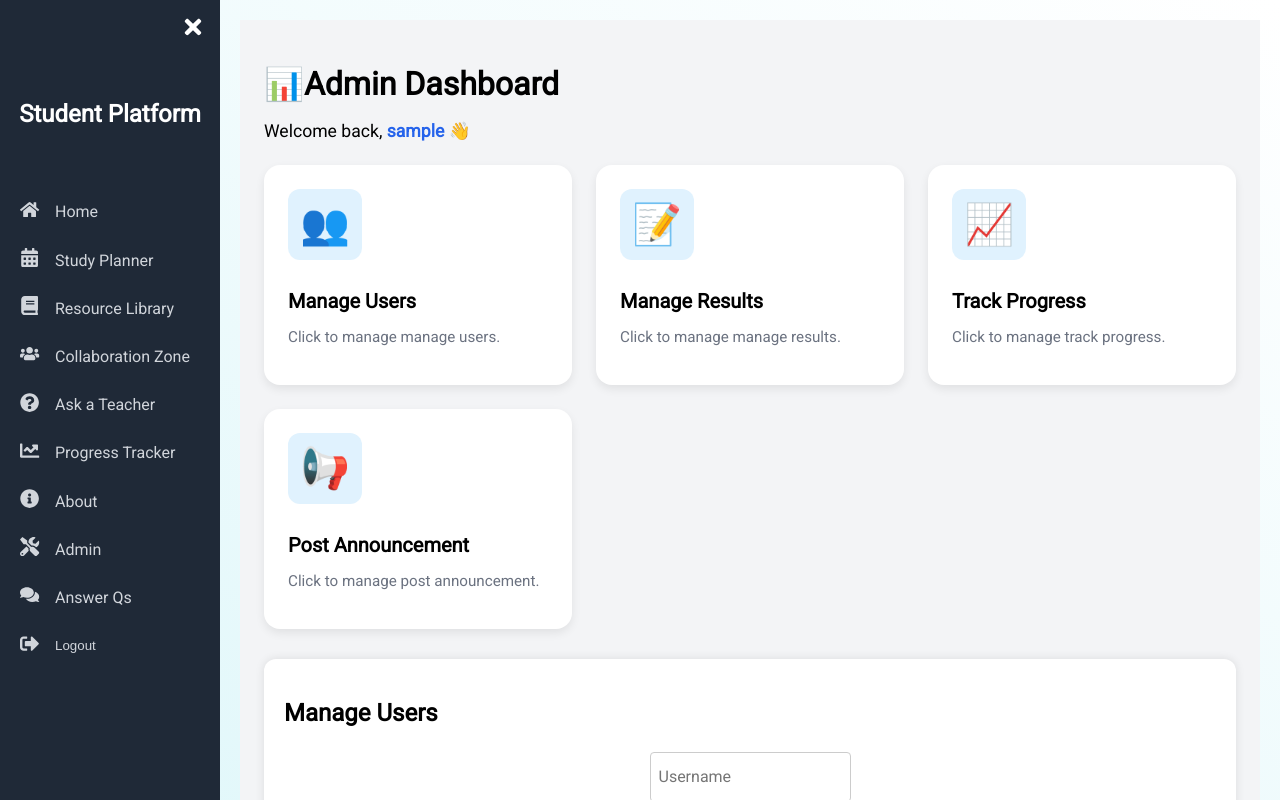
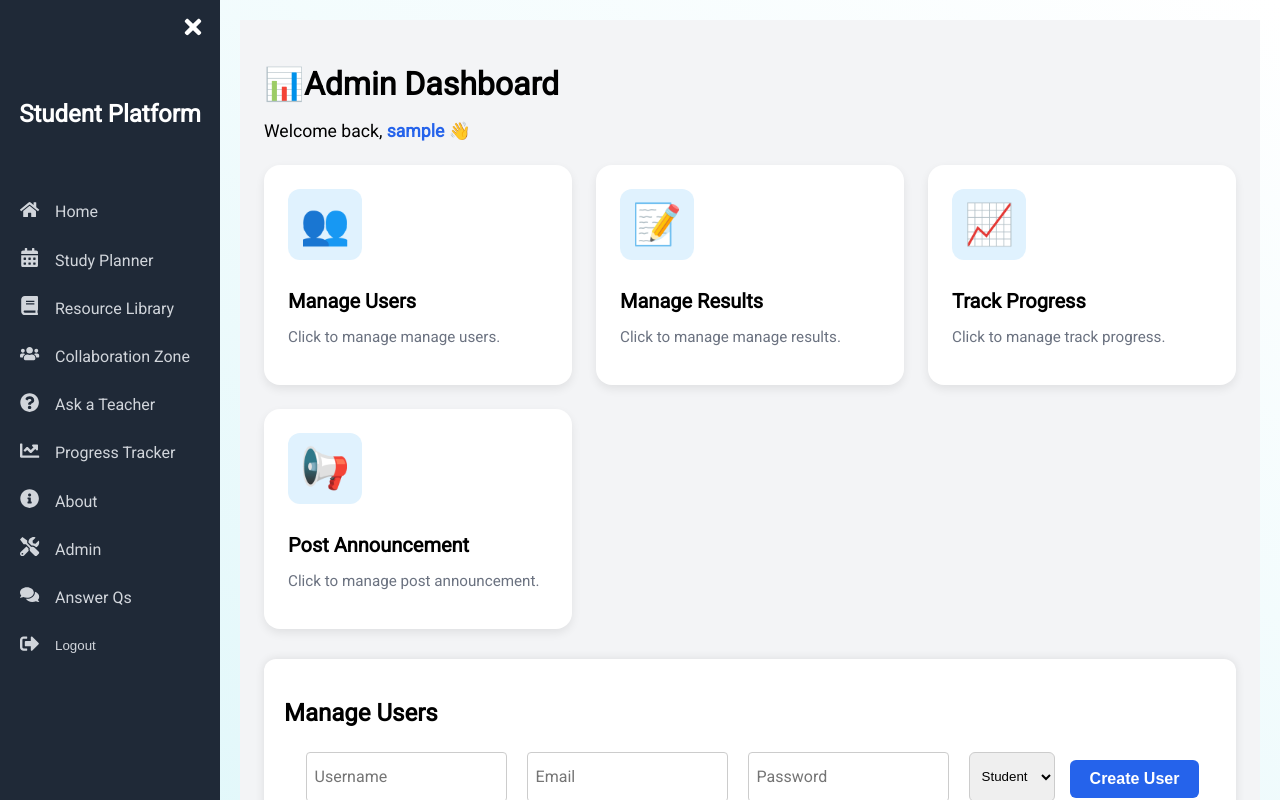
Before and after one commit to DenethDilpahan/mern-student-success, a React (Create React App) app in the folder frontend/: page /admin in a window 1280 px wide. Built offline with nearby package versions, Linux system fonts and the light colour scheme; no server answers; sample sign-in values are in the browser's storage.

Commit message:
form alignment fixing

```diff
--- a/frontend/src/components/ManageResults.jsx
+++ b/frontend/src/components/ManageResults.jsx
@@ -65,7 +65,7 @@ const ManageResults = () => {
   return (
     <div>
       <h2>Manage Results</h2>
-      <div className="manageuser-form"><form onSubmit={handleSubmit}>
+      <form className="manageuser-form" onSubmit={handleSubmit}>
         <div><input type="text" placeholder="Student Name" value={studentName} onChange={(e) => setStudentName(e.target.value)} required /></div>
         <div><input type="text" placeholder="Subject" value={subject} onChange={(e) => setSubject(e.target.value)} required /></div>
         <div><input type="number" placeholder="Marks" value={marks} onChange={(e) => setMarks(e.target.value)} required /></div>
@@ -76,7 +76,7 @@ const ManageResults = () => {
         </select></div>
         <input type="number" placeholder="Year" value={year} onChange={(e) => setYear(e.target.value)} required />
         <div><button type="submit">Add Result</button></div>
-      </form></div>
+      </form>
 
       <table>
         <thead>
--- a/frontend/src/styles/ManageResults.css
+++ b/frontend/src/styles/ManageResults.css
@@ -39,6 +39,7 @@ button:hover {
 
 form {
   display: flex;
+  flex-direction: row;
   flex-wrap: nowrap;
   overflow-x: auto;
   align-items: center;
```
